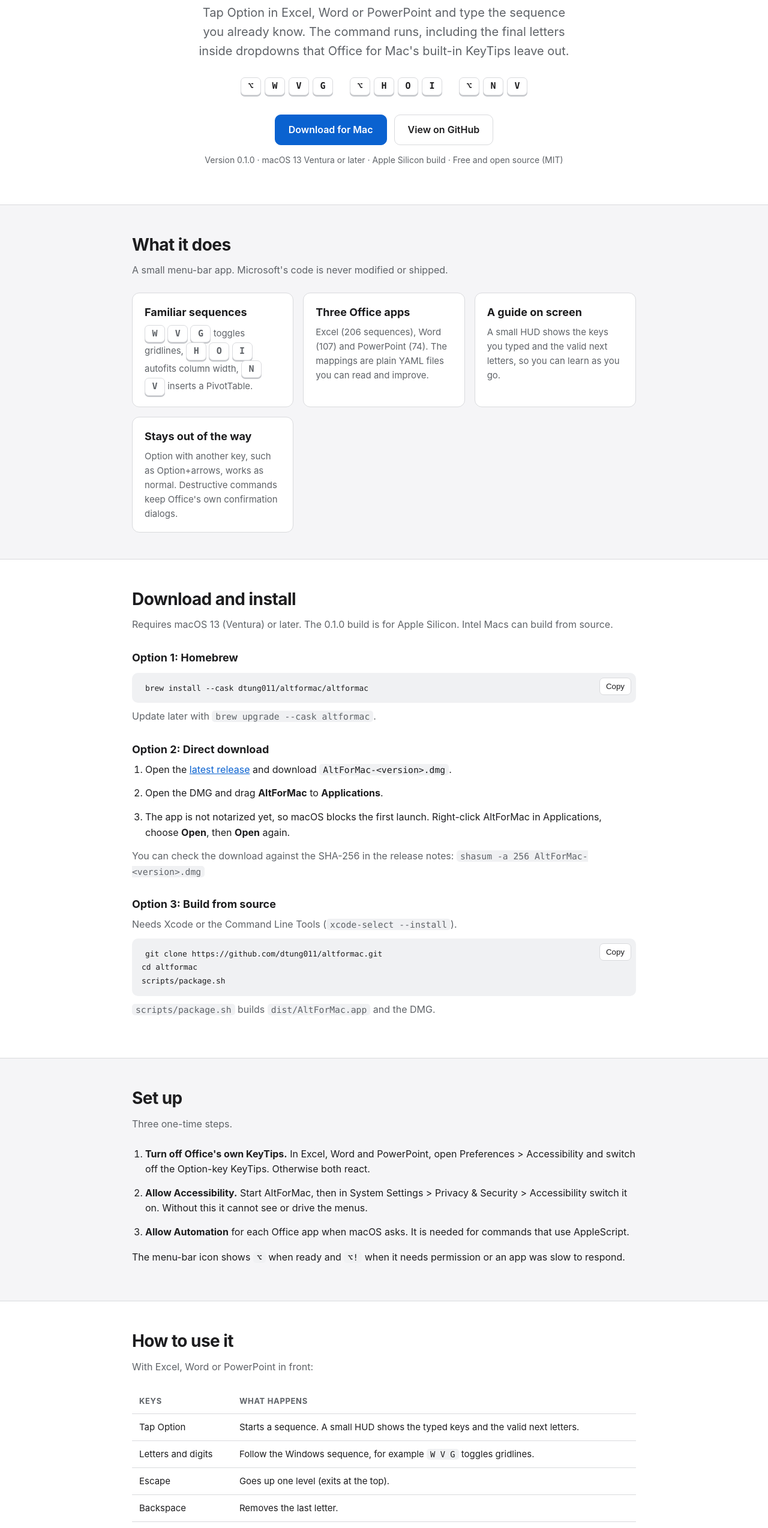
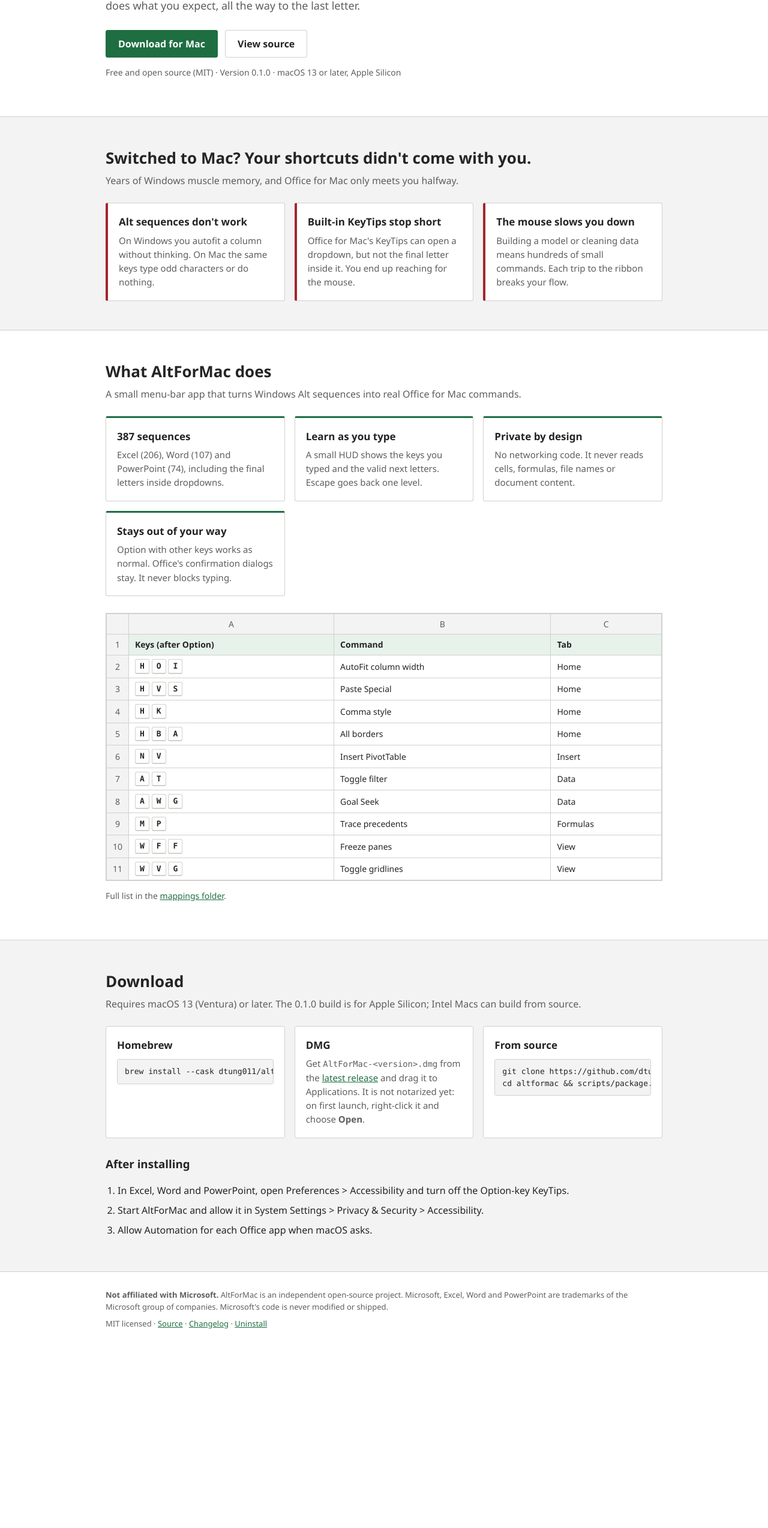
Before and after one commit to dtung011/altformac, a plain HTML site: page site/index.html in a window 1280 px wide. Shown: the part 252-2800 px from the top of the page at 60% size. After the commit the page ends 2517 px from the top, so only its background shows below. Drawn offline with Linux system fonts and the light colour scheme.

Commit message:
Simplify landing page: classic Office style, pain points, features, download
Co-Authored-By: Claude Opus 5.5 <noreply@anthropic.com>

```diff
--- a/site/index.html
+++ b/site/index.html
@@ -3,283 +3,237 @@
 <head>
 <meta charset="utf-8">
 <meta name="viewport" content="width=device-width, initial-scale=1">
-<title>AltForMac: Windows Alt key sequences for Office on Mac</title>
-<meta name="description" content="Tap Option and type W V G, H O I or N V in Excel, Word and PowerPoint for Mac. Free, open source, and it never touches your documents.">
+<title>AltForMac: Windows Alt shortcuts for Office on Mac</title>
+<meta name="description" content="Use the Windows Alt key sequences you already know (H O I, W V G, N V) in Excel, Word and PowerPoint for Mac. Free and open source.">
 <meta name="color-scheme" content="light dark">
 <style>
   :root {
     --bg: #ffffff;
-    --bg-soft: #f5f5f7;
-    --text: #1d1d1f;
-    --muted: #5f6368;
-    --border: #d9dadd;
-    --accent: #0a62d0;
-    --accent-text: #ffffff;
-    --code-bg: #f0f1f3;
-    --key-bg: #ffffff;
-    --key-shadow: #c4c6ca;
+    --bg-alt: #f3f3f3;
+    --text: #252423;
+    --muted: #605e5c;
+    --border: #d2d0ce;
+    --green: #1e6e42;
+    --green-dark: #155232;
+    --green-soft: #e6f2ea;
+    --on-green: #ffffff;
+    --head: #f3f3f3;
   }
   @media (prefers-color-scheme: dark) {
     :root {
-      --bg: #101114;
-      --bg-soft: #181a1f;
-      --text: #ececee;
-      --muted: #a0a4ab;
-      --border: #2c2f36;
-      --accent: #5aa2ff;
-      --accent-text: #08111f;
-      --code-bg: #1e2127;
-      --key-bg: #23262d;
-      --key-shadow: #0a0b0d;
+      --bg: #1f1f1f;
+      --bg-alt: #262626;
+      --text: #f3f2f1;
+      --muted: #b3b0ad;
+      --border: #3b3a39;
+      --green: #2f8f5b;
+      --green-dark: #24774a;
+      --green-soft: #22332a;
+      --on-green: #ffffff;
+      --head: #2b2b2b;
     }
   }
   * { box-sizing: border-box; }
-  html { -webkit-text-size-adjust: 100%; }
   body {
     margin: 0;
     background: var(--bg);
     color: var(--text);
-    font: 16px/1.6 -apple-system, BlinkMacSystemFont, "SF Pro Text", "Segoe UI", Roboto, Helvetica, Arial, sans-serif;
+    font: 16px/1.55 "Segoe UI", -apple-system, BlinkMacSystemFont, Roboto, "Helvetica Neue", Arial, sans-serif;
   }
-  a { color: var(--accent); }
-  .wrap { max-width: 880px; margin: 0 auto; padding: 0 20px; }
-  header.top { padding: 20px 0; }
-  header.top .wrap { display: flex; justify-content: space-between; align-items: center; gap: 16px; }
-  .brand { font-weight: 700; font-size: 18px; letter-spacing: -0.01em; }
-  nav a { margin-left: 18px; font-size: 14px; text-decoration: none; color: var(--muted); }
-  nav a:hover { color: var(--text); }
-  .hero { padding: 56px 0 48px; text-align: center; }
-  h1 { font-size: clamp(32px, 6vw, 52px); line-height: 1.1; letter-spacing: -0.03em; margin: 0 0 18px; }
-  .lead { font-size: clamp(17px, 2.4vw, 20px); color: var(--muted); max-width: 640px; margin: 0 auto 28px; }
-  .keys { display: flex; flex-wrap: wrap; justify-content: center; gap: 10px 28px; margin: 0 0 32px; }
-  .seq { display: inline-flex; gap: 6px; align-items: center; }
-  kbd {
-    display: inline-block; min-width: 34px; padding: 4px 9px; text-align: center;
-    font: 600 15px/1.3 ui-monospace, SFMono-Regular, Menlo, monospace;
-    background: var(--key-bg); border: 1px solid var(--border); border-radius: 7px;
-    box-shadow: 0 2px 0 var(--key-shadow);
-  }
-  .cta { display: inline-flex; flex-wrap: wrap; gap: 12px; justify-content: center; }
+  a { color: var(--green); }
+  .wrap { max-width: 960px; margin: 0 auto; padding: 0 16px; }
+
+  /* Title bar */
+  .bar { background: var(--green); color: var(--on-green); }
+  .bar .wrap { display: flex; align-items: center; justify-content: space-between; height: 48px; }
+  .bar .name { font-weight: 600; font-size: 17px; }
+  .bar nav a { color: var(--on-green); text-decoration: none; font-size: 14px; margin-left: 20px; opacity: .9; }
+  .bar nav a:hover { opacity: 1; text-decoration: underline; }
+
+  /* Hero */
+  .hero { padding: 56px 0 48px; border-bottom: 1px solid var(--border); }
+  h1 { font-size: clamp(30px, 5vw, 44px); font-weight: 600; line-height: 1.15; margin: 0 0 14px; }
+  .lead { font-size: 18px; color: var(--muted); max-width: 640px; margin: 0 0 26px; }
   .btn {
-    display: inline-block; padding: 12px 22px; border-radius: 10px; font-weight: 600;
+    display: inline-block; padding: 10px 20px; border-radius: 3px; font-weight: 600;
     text-decoration: none; border: 1px solid var(--border); color: var(--text); background: var(--bg);
   }
-  .btn.primary { background: var(--accent); color: var(--accent-text); border-color: var(--accent); }
-  .btn:hover { filter: brightness(1.06); }
-  .btn:focus-visible, a:focus-visible, button:focus-visible, summary:focus-visible { outline: 3px solid var(--accent); outline-offset: 2px; }
-  .meta { margin-top: 14px; font-size: 14px; color: var(--muted); }
-  section { padding: 44px 0; border-top: 1px solid var(--border); }
-  section.soft { background: var(--bg-soft); }
-  h2 { font-size: 28px; letter-spacing: -0.02em; margin: 0 0 8px; }
-  h3 { font-size: 18px; margin: 28px 0 6px; }
+  .btn.primary { background: var(--green); border-color: var(--green); color: var(--on-green); }
+  .btn.primary:hover { background: var(--green-dark); }
+  .btn + .btn { margin-left: 8px; }
+  .note { font-size: 14px; color: var(--muted); margin-top: 14px; }
+  kbd {
+    display: inline-block; min-width: 24px; padding: 1px 6px; text-align: center;
+    font: 600 13px/1.5 Consolas, ui-monospace, Menlo, monospace;
+    border: 1px solid var(--border); border-bottom-width: 2px; border-radius: 3px; background: var(--bg);
+  }
+
+  /* Sections */
+  section { padding: 48px 0; border-bottom: 1px solid var(--border); }
+  section.alt { background: var(--bg-alt); }
+  h2 { font-size: 26px; font-weight: 600; margin: 0 0 6px; }
   .sub { color: var(--muted); margin: 0 0 24px; }
-  .grid { display: grid; gap: 16px; grid-template-columns: repeat(auto-fit, minmax(240px, 1fr)); }
-  .card { background: var(--bg); border: 1px solid var(--border); border-radius: 12px; padding: 18px 20px; }
-  section.soft .card { background: var(--bg); }
-  .card h3 { margin-top: 0; }
-  .card p { margin: 0; color: var(--muted); font-size: 15px; }
-  pre, code { font-family: ui-monospace, SFMono-Regular, Menlo, monospace; }
-  code { background: var(--code-bg); padding: 1px 6px; border-radius: 5px; font-size: 0.92em; }
-  .codebox { position: relative; background: var(--code-bg); border-radius: 10px; margin: 10px 0 0; }
-  .codebox pre { margin: 0; padding: 14px 76px 14px 16px; overflow-x: auto; font-size: 14px; }
-  .codebox button {
-    position: absolute; top: 8px; right: 8px; font: 600 12px/1 inherit; padding: 6px 10px;
-    border-radius: 7px; border: 1px solid var(--border); background: var(--bg); color: var(--text); cursor: pointer;
-  }
-  ol.steps { padding-left: 22px; margin: 0; }
-  ol.steps li { margin-bottom: 14px; }
-  table { width: 100%; border-collapse: collapse; font-size: 15px; }
-  th, td { text-align: left; padding: 10px 12px; border-bottom: 1px solid var(--border); vertical-align: top; }
-  th { font-size: 13px; text-transform: uppercase; letter-spacing: 0.05em; color: var(--muted); }
-  .table-scroll { overflow-x: auto; }
-  details { border-bottom: 1px solid var(--border); padding: 14px 0; }
-  summary { cursor: pointer; font-weight: 600; }
-  details p { margin: 10px 0 0; color: var(--muted); }
-  ul.plain { padding-left: 20px; margin: 0; }
-  ul.plain li { margin-bottom: 8px; }
-  footer { padding: 36px 0 56px; border-top: 1px solid var(--border); color: var(--muted); font-size: 14px; }
-  footer p { margin: 0 0 10px; }
+  .cols { display: grid; gap: 16px; grid-template-columns: repeat(auto-fit, minmax(260px, 1fr)); }
+  .box { background: var(--bg); border: 1px solid var(--border); border-radius: 3px; padding: 18px; }
+  .box h3 { font-size: 17px; font-weight: 600; margin: 0 0 6px; }
+  .box p { margin: 0; color: var(--muted); font-size: 15px; }
+  .box.pain { border-left: 4px solid #a4262c; }
+  .box.feat { border-top: 3px solid var(--green); }
+
+  /* Spreadsheet-style table */
+  .sheet { overflow-x: auto; border: 1px solid var(--border); margin-top: 28px; }
+  .sheet table { border-collapse: collapse; width: 100%; font-size: 14px; background: var(--bg); }
+  .sheet th, .sheet td { border: 1px solid var(--border); padding: 6px 10px; text-align: left; white-space: nowrap; }
+  .sheet thead th { background: var(--head); color: var(--muted); font-weight: 400; text-align: center; }
+  .sheet tbody th { background: var(--head); color: var(--muted); font-weight: 400; width: 36px; text-align: center; }
+  .sheet tr.hdr td { font-weight: 600; background: var(--green-soft); }
+
+  /* Download */
+  .steps { margin: 0; padding-left: 20px; }
+  .steps li { margin-bottom: 8px; }
+  pre { margin: 10px 0 0; padding: 10px 12px; background: var(--bg-alt); border: 1px solid var(--border); border-radius: 3px; overflow-x: auto; font: 13px/1.5 Consolas, ui-monospace, Menlo, monospace; }
+  code { font-family: Consolas, ui-monospace, Menlo, monospace; font-size: .92em; }
+  .setup { margin-top: 28px; }
+
+  footer { padding: 28px 0 40px; color: var(--muted); font-size: 13px; }
+  footer p { margin: 0 0 8px; }
+
   @media (max-width: 560px) {
-    nav a:not(:last-child) { display: none; }
-    .hero { padding-top: 32px; }
+    .bar nav a:not(:last-child) { display: none; }
+    .btn { display: block; text-align: center; }
+    .btn + .btn { margin: 8px 0 0; }
   }
 </style>
 </head>
 <body>
 
-<header class="top">
+<header class="bar">
   <div class="wrap">
-    <div class="brand">AltForMac</div>
+    <span class="name">AltForMac</span>
     <nav aria-label="Page">
-      <a href="#install">Install</a>
-      <a href="#setup">Set up</a>
-      <a href="#privacy">Privacy</a>
-      <a href="#faq">FAQ</a>
+      <a href="#why">Why</a>
+      <a href="#features">Features</a>
+      <a href="#download">Download</a>
       <a href="https://github.com/dtung011/altformac">GitHub</a>
     </nav>
   </div>
 </header>
 
 <main>
-<div class="wrap hero">
-  <h1>Windows Alt shortcuts,<br>on your Mac.</h1>
-  <p class="lead">Tap Option in Excel, Word or PowerPoint and type the sequence you already know. The command runs, including the final letters inside dropdowns that Office for Mac's built-in KeyTips leave out.</p>
-  <div class="keys" aria-label="Example sequences">
-    <span class="seq"><kbd>⌥</kbd><kbd>W</kbd><kbd>V</kbd><kbd>G</kbd></span>
-    <span class="seq"><kbd>⌥</kbd><kbd>H</kbd><kbd>O</kbd><kbd>I</kbd></span>
-    <span class="seq"><kbd>⌥</kbd><kbd>N</kbd><kbd>V</kbd></span>
+  <div class="hero">
+    <div class="wrap">
+      <h1>Your Windows Alt shortcuts,<br>now on Mac.</h1>
+      <p class="lead">Tap Option, type <kbd>H</kbd> <kbd>O</kbd> <kbd>I</kbd> or <kbd>W</kbd> <kbd>V</kbd> <kbd>G</kbd>, and Excel, Word or PowerPoint does what you expect, all the way to the last letter.</p>
+      <a class="btn primary" href="https://github.com/dtung011/altformac/releases/latest">Download for Mac</a>
+      <a class="btn" href="https://github.com/dtung011/altformac">View source</a>
+      <p class="note">Free and open source (MIT) · Version 0.1.0 · macOS 13 or later, Apple Silicon</p>
     </div>
-  <div class="cta">
-    <a class="btn primary" href="https://github.com/dtung011/altformac/releases/latest">Download for Mac</a>
-    <a class="btn" href="https://github.com/dtung011/altformac">View on GitHub</a>
-  </div>
-  <p class="meta">Version 0.1.0 · macOS 13 Ventura or later · Apple Silicon build · Free and open source (MIT)</p>
   </div>
 
-<section class="soft" aria-labelledby="what">
+  <section id="why" class="alt">
     <div class="wrap">
-    <h2 id="what">What it does</h2>
-    <p class="sub">A small menu-bar app. Microsoft's code is never modified or shipped.</p>
-    <div class="grid">
-      <div class="card"><h3>Familiar sequences</h3><p><kbd>W</kbd> <kbd>V</kbd> <kbd>G</kbd> toggles gridlines, <kbd>H</kbd> <kbd>O</kbd> <kbd>I</kbd> autofits column width, <kbd>N</kbd> <kbd>V</kbd> inserts a PivotTable.</p></div>
-      <div class="card"><h3>Three Office apps</h3><p>Excel (206 sequences), Word (107) and PowerPoint (74). The mappings are plain YAML files you can read and improve.</p></div>
-      <div class="card"><h3>A guide on screen</h3><p>A small HUD shows the keys you typed and the valid next letters, so you can learn as you go.</p></div>
-      <div class="card"><h3>Stays out of the way</h3><p>Option with another key, such as Option+arrows, works as normal. Destructive commands keep Office's own confirmation dialogs.</p></div>
+      <h2>Switched to Mac? Your shortcuts didn't come with you.</h2>
+      <p class="sub">Years of Windows muscle memory, and Office for Mac only meets you halfway.</p>
+      <div class="cols">
+        <div class="box pain">
+          <h3>Alt sequences don't work</h3>
+          <p>On Windows you autofit a column without thinking. On Mac the same keys type odd characters or do nothing.</p>
+        </div>
+        <div class="box pain">
+          <h3>Built-in KeyTips stop short</h3>
+          <p>Office for Mac's KeyTips can open a dropdown, but not the final letter inside it. You end up reaching for the mouse.</p>
+        </div>
+        <div class="box pain">
+          <h3>The mouse slows you down</h3>
+          <p>Building a model or cleaning data means hundreds of small commands. Each trip to the ribbon breaks your flow.</p>
+        </div>
       </div>
     </div>
   </section>
 
-<section id="install" aria-labelledby="install-h">
+  <section id="features">
     <div class="wrap">
-    <h2 id="install-h">Download and install</h2>
-    <p class="sub">Requires macOS 13 (Ventura) or later. The 0.1.0 build is for Apple Silicon. Intel Macs can build from source.</p>
+      <h2>What AltForMac does</h2>
+      <p class="sub">A small menu-bar app that turns Windows Alt sequences into real Office for Mac commands.</p>
+      <div class="cols">
+        <div class="box feat">
+          <h3>387 sequences</h3>
+          <p>Excel (206), Word (107) and PowerPoint (74), including the final letters inside dropdowns.</p>
+        </div>
+        <div class="box feat">
+          <h3>Learn as you type</h3>
+          <p>A small HUD shows the keys you typed and the valid next letters. Escape goes back one level.</p>
+        </div>
+        <div class="box feat">
+          <h3>Private by design</h3>
+          <p>No networking code. It never reads cells, formulas, file names or document content.</p>
+        </div>
+        <div class="box feat">
+          <h3>Stays out of your way</h3>
+          <p>Option with other keys works as normal. Office's confirmation dialogs stay. It never blocks typing.</p>
+        </div>
+      </div>
 
-    <h3>Option 1: Homebrew</h3>
-    <div class="codebox">
-      <pre><code id="brew">brew install --cask dtung011/altformac/altformac</code></pre>
-      <button type="button" data-copy="brew">Copy</button>
+      <div class="sheet" role="region" aria-label="Example Excel sequences" tabindex="0">
+        <table>
+          <thead><tr><th></th><th>A</th><th>B</th><th>C</th></tr></thead>
+          <tbody>
+            <tr class="hdr"><th>1</th><td>Keys (after Option)</td><td>Command</td><td>Tab</td></tr>
+            <tr><th>2</th><td><kbd>H</kbd> <kbd>O</kbd> <kbd>I</kbd></td><td>AutoFit column width</td><td>Home</td></tr>
+            <tr><th>3</th><td><kbd>H</kbd> <kbd>V</kbd> <kbd>S</kbd></td><td>Paste Special</td><td>Home</td></tr>
+            <tr><th>4</th><td><kbd>H</kbd> <kbd>K</kbd></td><td>Comma style</td><td>Home</td></tr>
+            <tr><th>5</th><td><kbd>H</kbd> <kbd>B</kbd> <kbd>A</kbd></td><td>All borders</td><td>Home</td></tr>
+            <tr><th>6</th><td><kbd>N</kbd> <kbd>V</kbd></td><td>Insert PivotTable</td><td>Insert</td></tr>
+            <tr><th>7</th><td><kbd>A</kbd> <kbd>T</kbd></td><td>Toggle filter</td><td>Data</td></tr>
+            <tr><th>8</th><td><kbd>A</kbd> <kbd>W</kbd> <kbd>G</kbd></td><td>Goal Seek</td><td>Data</td></tr>
+            <tr><th>9</th><td><kbd>M</kbd> <kbd>P</kbd></td><td>Trace precedents</td><td>Formulas</td></tr>
+            <tr><th>10</th><td><kbd>W</kbd> <kbd>F</kbd> <kbd>F</kbd></td><td>Freeze panes</td><td>View</td></tr>
+            <tr><th>11</th><td><kbd>W</kbd> <kbd>V</kbd> <kbd>G</kbd></td><td>Toggle gridlines</td><td>View</td></tr>
+          </tbody>
+        </table>
       </div>
-    <p class="sub" style="margin-top:10px">Update later with <code>brew upgrade --cask altformac</code>.</p>
-
-    <h3>Option 2: Direct download</h3>
-    <ol class="steps">
-      <li>Open the <a href="https://github.com/dtung011/altformac/releases/latest">latest release</a> and download <code>AltForMac-&lt;version&gt;.dmg</code>.</li>
-      <li>Open the DMG and drag <strong>AltForMac</strong> to <strong>Applications</strong>.</li>
-      <li>The app is not notarized yet, so macOS blocks the first launch. Right-click AltForMac in Applications, choose <strong>Open</strong>, then <strong>Open</strong> again.</li>
-    </ol>
-    <p class="sub">You can check the download against the SHA-256 in the release notes: <code>shasum -a 256 AltForMac-&lt;version&gt;.dmg</code></p>
-
-    <h3>Option 3: Build from source</h3>
-    <p class="sub" style="margin-bottom:0">Needs Xcode or the Command Line Tools (<code>xcode-select --install</code>).</p>
-    <div class="codebox">
-      <pre><code id="src">git clone https://github.com/dtung011/altformac.git
-cd altformac
-scripts/package.sh</code></pre>
-      <button type="button" data-copy="src">Copy</button>
-    </div>
-    <p class="sub" style="margin-top:10px"><code>scripts/package.sh</code> builds <code>dist/AltForMac.app</code> and the DMG.</p>
+      <p class="note">Full list in the <a href="https://github.com/dtung011/altformac/tree/main/mappings">mappings folder</a>.</p>
     </div>
   </section>
 
-<section class="soft" id="setup" aria-labelledby="setup-h">
+  <section id="download" class="alt">
     <div class="wrap">
-    <h2 id="setup-h">Set up</h2>
-    <p class="sub">Three one-time steps.</p>
-    <ol class="steps">
-      <li><strong>Turn off Office's own KeyTips.</strong> In Excel, Word and PowerPoint, open Preferences &gt; Accessibility and switch off the Option-key KeyTips. Otherwise both react.</li>
-      <li><strong>Allow Accessibility.</strong> Start AltForMac, then in System Settings &gt; Privacy &amp; Security &gt; Accessibility switch it on. Without this it cannot see or drive the menus.</li>
-      <li><strong>Allow Automation</strong> for each Office app when macOS asks. It is needed for commands that use AppleScript.</li>
-    </ol>
-    <p>The menu-bar icon shows <code>⌥</code> when ready and <code>⌥!</code> when it needs permission or an app was slow to respond.</p>
+      <h2>Download</h2>
+      <p class="sub">Requires macOS 13 (Ventura) or later. The 0.1.0 build is for Apple Silicon; Intel Macs can build from source.</p>
+      <div class="cols">
+        <div class="box">
+          <h3>Homebrew</h3>
+          <pre>brew install --cask dtung011/altformac/altformac</pre>
         </div>
-</section>
-
-<section aria-labelledby="use-h">
-  <div class="wrap">
-    <h2 id="use-h">How to use it</h2>
-    <p class="sub">With Excel, Word or PowerPoint in front:</p>
-    <div class="table-scroll">
-      <table>
-        <thead><tr><th>Keys</th><th>What happens</th></tr></thead>
-        <tbody>
-          <tr><td>Tap Option</td><td>Starts a sequence. A small HUD shows the typed keys and the valid next letters.</td></tr>
-          <tr><td>Letters and digits</td><td>Follow the Windows sequence, for example <code>W V G</code> toggles gridlines.</td></tr>
-          <tr><td>Escape</td><td>Goes up one level (exits at the top).</td></tr>
-          <tr><td>Backspace</td><td>Removes the last letter.</td></tr>
-          <tr><td>Click, or 5 s idle</td><td>Cancels.</td></tr>
-        </tbody>
-      </table>
+        <div class="box">
+          <h3>DMG</h3>
+          <p>Get <code>AltForMac-&lt;version&gt;.dmg</code> from the <a href="https://github.com/dtung011/altformac/releases/latest">latest release</a> and drag it to Applications. It is not notarized yet: on first launch, right-click it and choose <strong>Open</strong>.</p>
+        </div>
+        <div class="box">
+          <h3>From source</h3>
+          <pre>git clone https://github.com/dtung011/altformac.git
+cd altformac && scripts/package.sh</pre>
         </div>
       </div>
-</section>
 
-<section class="soft" id="privacy" aria-labelledby="privacy-h">
-  <div class="wrap">
-    <h2 id="privacy-h">Privacy</h2>
-    <p class="sub">The app is built so it can't phone home or read your work.</p>
-    <ul class="plain">
-      <li><strong>No networking code at all.</strong></li>
-      <li>Never reads cell values, formulas, file paths or document content. Accessibility is used only for menu, ribbon and focus elements.</li>
-      <li>Keys are inspected only while an Office app is frontmost, held in memory only while a sequence is in progress, and never written to disk.</li>
-      <li>If an app stops responding for 2 seconds, all keys pass straight through. It never blocks typing.</li>
-    </ul>
-    <p>The code is open, so you can check these claims in the <a href="https://github.com/dtung011/altformac">source</a>.</p>
+      <div class="setup">
+        <h3>After installing</h3>
+        <ol class="steps">
+          <li>In Excel, Word and PowerPoint, open Preferences &gt; Accessibility and turn off the Option-key KeyTips.</li>
+          <li>Start AltForMac and allow it in System Settings &gt; Privacy &amp; Security &gt; Accessibility.</li>
+          <li>Allow Automation for each Office app when macOS asks.</li>
+        </ol>
       </div>
-</section>
-
-<section id="faq" aria-labelledby="faq-h">
-  <div class="wrap">
-    <h2 id="faq-h">FAQ</h2>
-    <details>
-      <summary>Why do I need to turn off Office's KeyTips?</summary>
-      <p>Office for Mac has its own Option-key KeyTips. If both are on, both react to the same tap.</p>
-    </details>
-    <details>
-      <summary>Why does macOS block the first launch?</summary>
-      <p>The app is not notarized yet. Right-click AltForMac in Applications, choose Open, then Open again. You only do this once.</p>
-    </details>
-    <details>
-      <summary>Does it work on Intel Macs?</summary>
-      <p>The 0.1.0 download is built for Apple Silicon. On an Intel Mac you can build it from source (Option 3 above).</p>
-    </details>
-    <details>
-      <summary>Why does it need Accessibility permission?</summary>
-      <p>It finds and presses menu and ribbon items through the macOS Accessibility API. It only queries menu, ribbon and focus elements, never document content.</p>
-    </details>
-    <details>
-      <summary>Is it safe for destructive commands?</summary>
-      <p>Yes. Office's own confirmation dialogs still appear. AltForMac never auto-confirms.</p>
-    </details>
-    <details>
-      <summary>A sequence is missing or wrong. What can I do?</summary>
-      <p>Mappings are YAML files in the <a href="https://github.com/dtung011/altformac/tree/main/mappings">mappings folder</a>. Open an issue or a pull request on GitHub.</p>
-    </details>
-    <details>
-      <summary>How do I uninstall it?</summary>
-      <p>Quit it from the menu-bar icon, then run <code>brew uninstall --cask altformac</code> or drag it from Applications to the Trash. It installs no background services and writes nothing outside its app bundle. The <a href="https://github.com/dtung011/altformac#uninstall">README</a> lists the optional permission cleanup.</p>
-    </details>
     </div>
   </section>
 </main>
 
 <footer>
   <div class="wrap">
-    <p><strong>Not affiliated with Microsoft.</strong> AltForMac is an independent project. Microsoft, Excel, Word and PowerPoint are trademarks of the Microsoft group of companies. Microsoft's code is never modified or shipped.</p>
-    <p>MIT licensed · <a href="https://github.com/dtung011/altformac">Source</a> · <a href="https://github.com/dtung011/altformac/blob/main/CHANGELOG.md">Changelog</a> · <a href="https://github.com/dtung011/altformac/releases">Releases</a></p>
+    <p><strong>Not affiliated with Microsoft.</strong> AltForMac is an independent open-source project. Microsoft, Excel, Word and PowerPoint are trademarks of the Microsoft group of companies. Microsoft's code is never modified or shipped.</p>
+    <p>MIT licensed · <a href="https://github.com/dtung011/altformac">Source</a> · <a href="https://github.com/dtung011/altformac/blob/main/CHANGELOG.md">Changelog</a> · <a href="https://github.com/dtung011/altformac#uninstall">Uninstall</a></p>
   </div>
 </footer>
 
-<script>
-  document.querySelectorAll("button[data-copy]").forEach(function (btn) {
-    btn.addEventListener("click", function () {
-      var el = document.getElementById(btn.getAttribute("data-copy"));
-      if (!el || !navigator.clipboard) return;
-      navigator.clipboard.writeText(el.textContent).then(function () {
-        btn.textContent = "Copied";
-        setTimeout(function () { btn.textContent = "Copy"; }, 1500);
-      }, function () {});
-    });
-  });
-</script>
 </body>
 </html>
```
Lines whose indentation alone changed are shown as unchanged.
